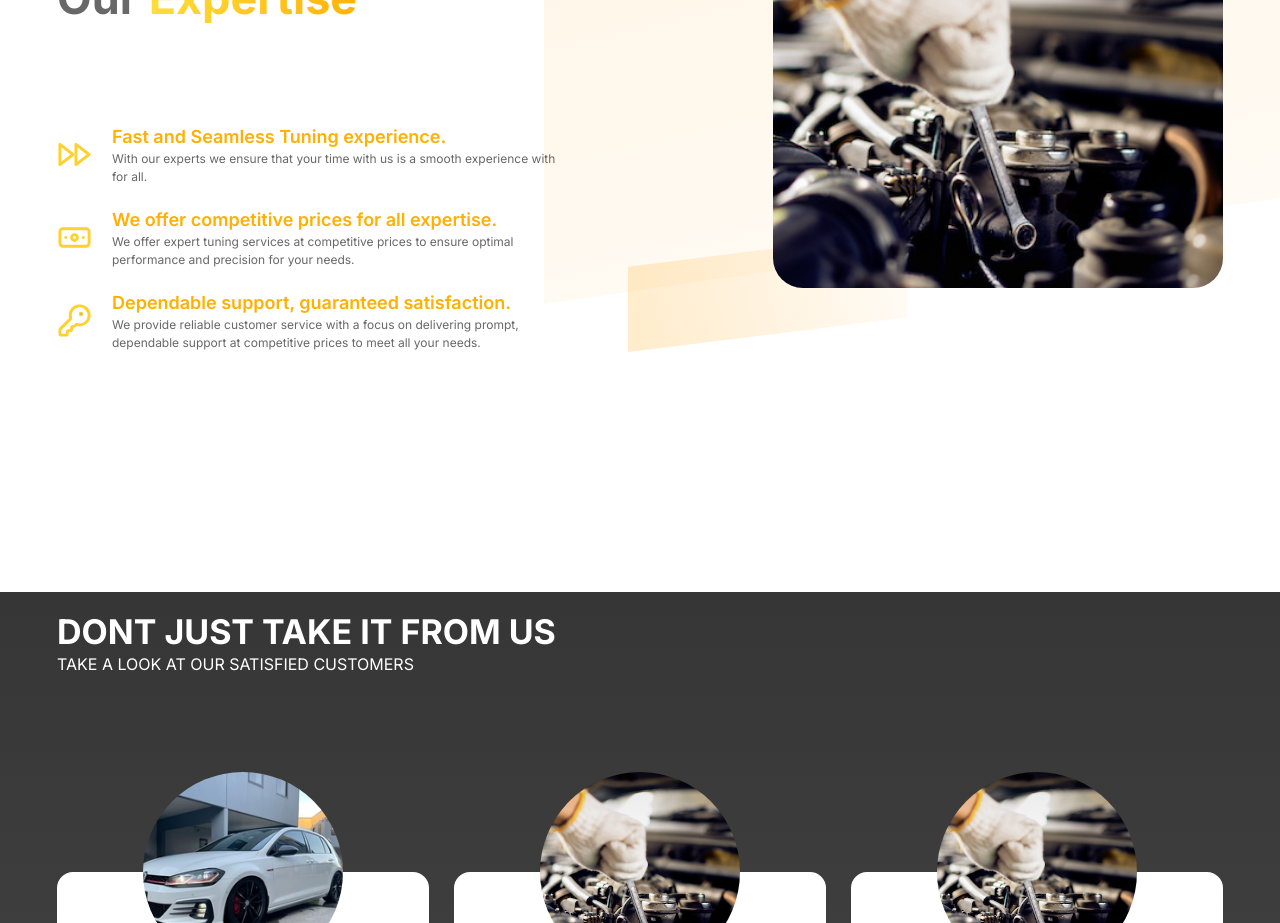
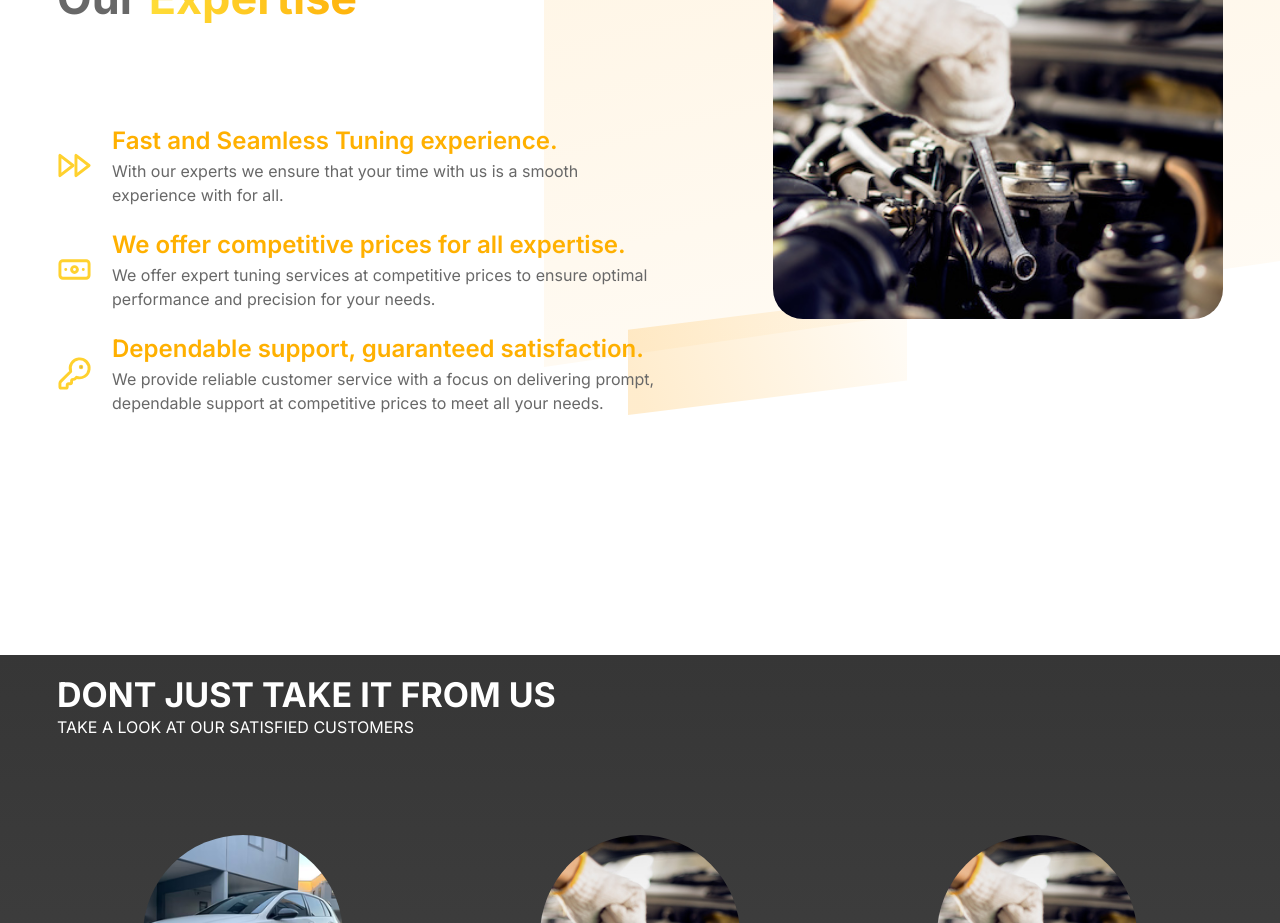
Before and after one commit to fishnchipa/crankmw, a Next.js app: page / in a window 1280 px wide. Shown: the part 3600-4523 px from the top of the page. Built offline with nearby package versions, Linux system fonts and the light colour scheme.

Commit message:
changed font size

```diff
--- a/components/tune/TuneDesc.tsx
+++ b/components/tune/TuneDesc.tsx
@@ -45,21 +45,21 @@ export default function TuneDesc() {
     <div className="flex flex-col gap-y-5">
       {content.map((item, key) => {
         return (
-          <section key={key} className="flex max-w-[500px] flex-row items-center gap-x-5 ">
+          <section key={key} className="flex max-w-[600px] flex-row items-center gap-x-5">
             <div className="min-w-[35px] min-h-[35px]">
               {image(item.img)}
             </div>
             <div className="flex flex-col">
               <Link href="/">
                 <motion.h3
-                  className="text-[#FFB000] text-[18px] font-semibold hover:underline underline-offset-4"
+                  className="text-[#FFB000] text-[24px] font-semibold hover:underline underline-offset-4"
                   whileHover={{ translateX: 15 }}
                   transition={{ delay:0.1, type:"just", duration: 0.3 }}
                 >
                   {item.heading}
                 </motion.h3>
               </Link>
-              <p className="text-[#686868] text-[12px]">{item.desc}</p>
+              <p className="text-[#686868] text-[16px]">{item.desc}</p>
             </div>
           </section>
         )
```
